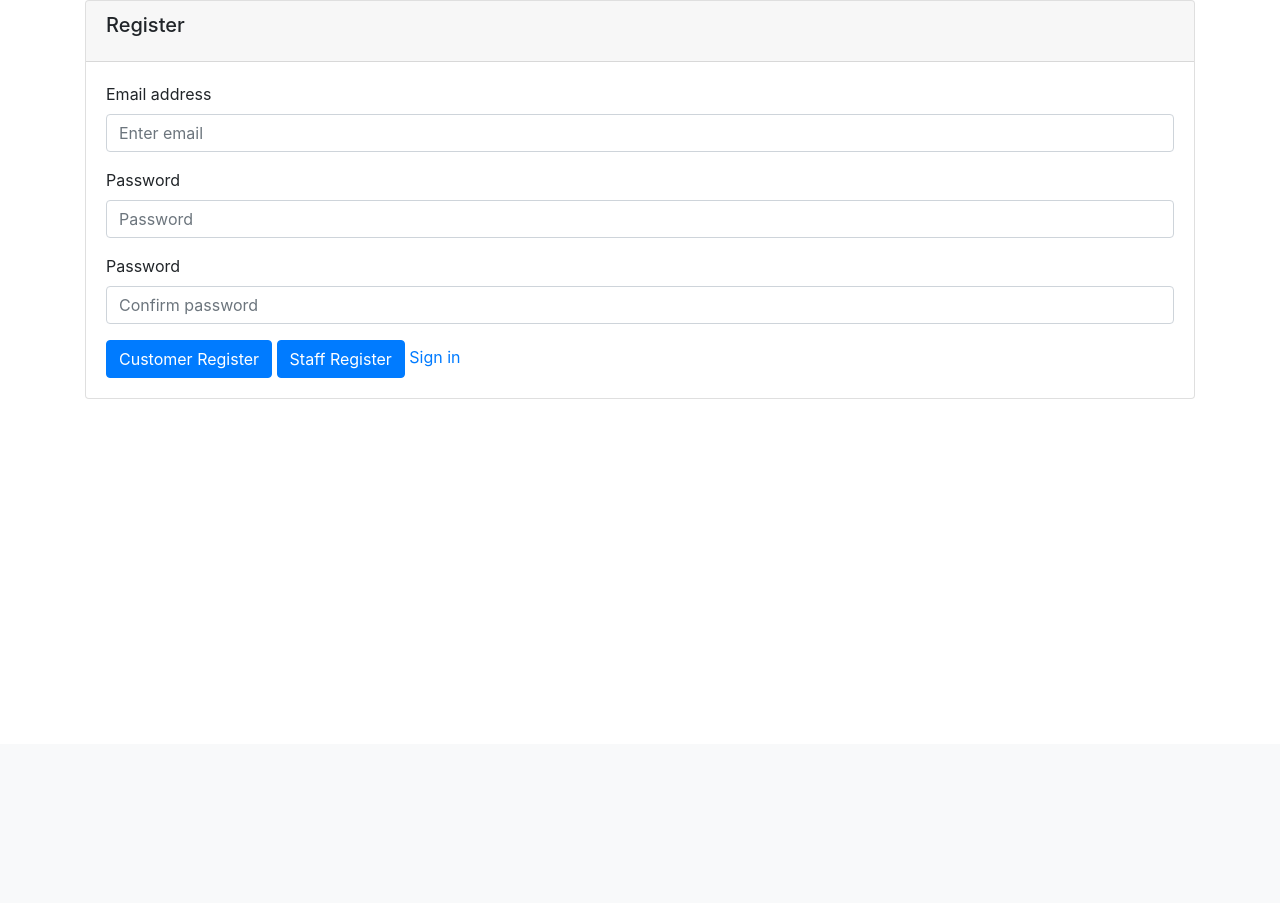
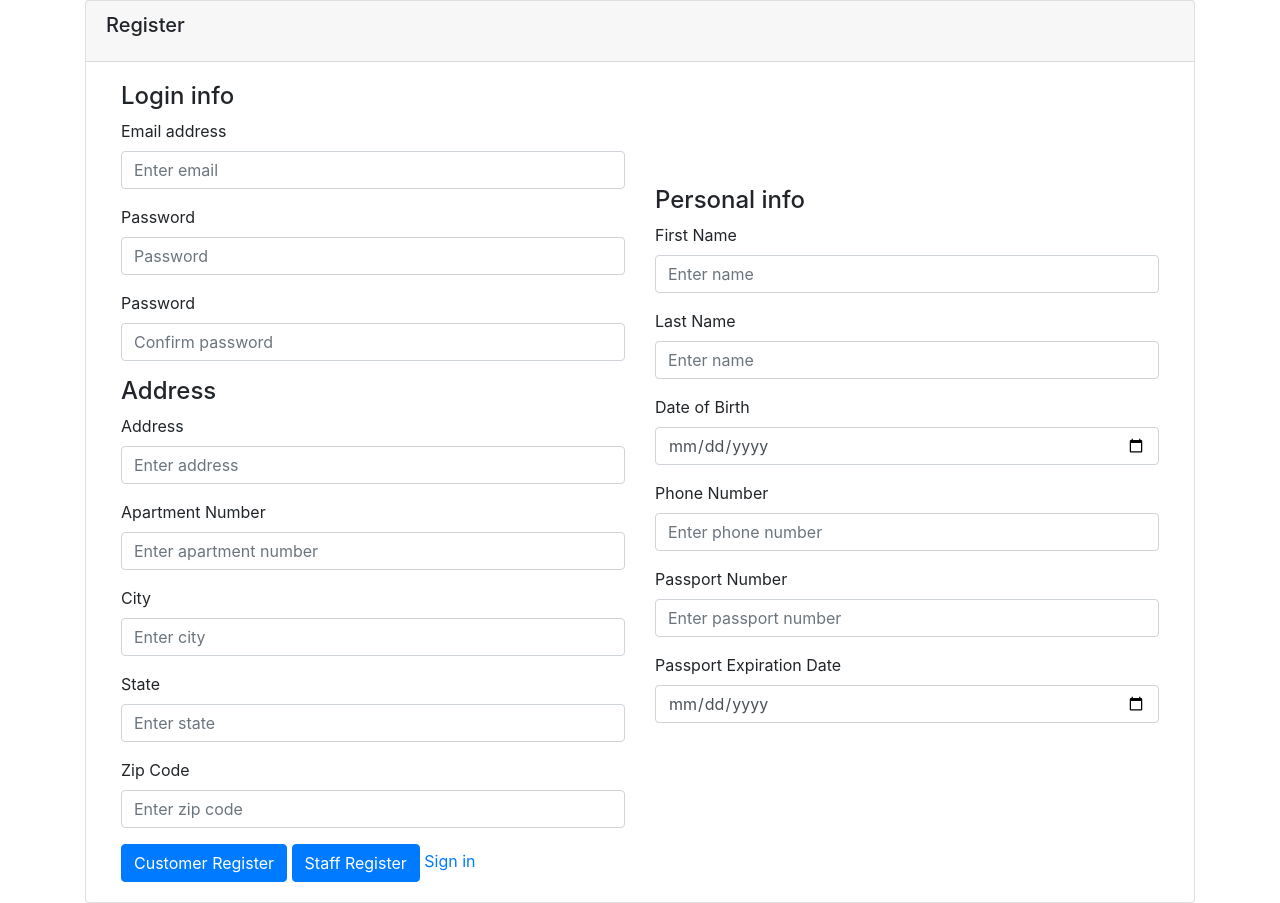
Before and after one commit to dahongj/Airlines, a Flask app: page /register in a window 1280 px wide. Shown: the part 56-959 px from the top of the page. Before the commit the page ends 455 px from the top, so only its background shows below. Run offline with Flask 3, Linux system fonts and the light colour scheme; some libraries are stand-ins or nearby versions.

Commit message:
Registration and encryption added, as well as homepage loading flights by default

```diff
--- a/__init__.py
+++ b/__init__.py
@@ -4,12 +4,8 @@ def create_app():
     app = Flask(__name__)
     app.config['SECRET_KEY'] = 'omegalul'
 
-
-
-    from views import views
     from auth import auth
 
-    app.register_blueprint(views,url_prefix='/')
     app.register_blueprint(auth,url_prefix='/')
 
     return app
--- a/auth.py
+++ b/auth.py
@@ -1,5 +1,6 @@
 from flask import Blueprint, render_template, request, session, url_for, redirect
 import pymysql.cursors
+from hashlib import md5
 
 auth = Blueprint('auth',__name__)
 
@@ -11,26 +12,47 @@ conn = pymysql.connect(host='localhost',
                         charset='utf8mb4',
                         cursorclass=pymysql.cursors.DictCursor)
 
+@auth.route('/')
+def home():
+    cursor = conn.cursor()
+    query = 'SELECT * FROM flight'
+    cursor.execute(query)
+    flights = cursor.fetchall()
+    cursor.close()
+    return render_template('home.html', flights=flights)
+
 @auth.route('/login')
 def login():
-    cursor = conn.cursor()
-    cursor.close()
     return render_template('login.html')
 
 @auth.route('/loginAuth', methods=['GET', 'POST'])
 def loginAuth():
     email = request.form['email']
     password = request.form['password']
+
+
     cursor = conn.cursor()
-    query = 'SELECT email, first_name, last_name FROM customer WHERE email = %s and password = %s'
-    cursor.execute(query, (email, password))
-    data = cursor.fetchone()
     query = 'SELECT * FROM flight'
     cursor.execute(query)
     flights = cursor.fetchall()
+
+    #legacy code since our test cases aren't encrypted
+    query = 'SELECT email, first_name, last_name FROM customer WHERE email = %s and password = %s'
+    cursor.execute(query, (email, password))
+    user = cursor.fetchone()
+
     cursor.close()
-    if(data):
-        session['user'] = {'email': data['email'], 'first_name': data['first_name'], 'last_name': data['last_name']}
+    if(user):
+        session['user'] = {'email': user['email'], 'first_name': user['first_name'], 'last_name': user['last_name']}
+        return render_template('home.html', name=session['user']['first_name'] + ' ' + session['user']['last_name'], flights=flights)
+
+    cursor = conn.cursor()
+    query = 'SELECT email, first_name, last_name FROM customer WHERE email = %s and password = %s'
+    cursor.execute(query, (email, md5(password.encode()).hexdigest()))
+    user = cursor.fetchone()
+
+    if(user):
+        session['user'] = {'email': user['email'], 'first_name': user['first_name'], 'last_name': user['last_name']}
         return render_template('home.html', name=session['user']['first_name'] + ' ' + session['user']['last_name'], flights=flights)
     else:
         error = 'Invalid login or username'
@@ -43,3 +65,45 @@ def logout():
 @auth.route('/register')
 def sign_up():
     return render_template('register.html')
+
+@auth.route('/registerAuth', methods=['GET', 'POST'])
+def registerAuth():
+
+    password = request.form['password']
+    confirm_password = request.form['confirm password']
+
+    if(password != confirm_password):
+        error = "Passwords don't match"
+        return render_template('register.html', error=error)
+    password = md5(password.encode()).hexdigest()
+
+    email = request.form['email']
+    first_name = request.form['first name']
+    last_name = request.form['last name']
+    date_of_birth = request.form['date of birth']
+    address = request.form['address']
+    building_number = address.split()[0]
+    apartment_number = request.form['apartment number']
+    if apartment_number == '':
+        apartment_number = "NULL"
+    street = ' '.join(address.split()[1:])
+    city = request.form['city']
+    state = request.form['state']
+    zip_code = request.form['zip code']
+    passport_number = request.form['passport number']
+    passport_expiration = request.form['passport expiration date']
+    phone_number = request.form['phone number']
+    cursor = conn.cursor()
+    query = 'SELECT * FROM customer WHERE email = %s'
+    cursor.execute(query, (email))
+    data = cursor.fetchone()
+    error = None
+    if(data):
+        error = "This user already exists"
+        return render_template('register.html', error=error)
+    else:
+        ins = 'INSERT INTO customer VALUES(%s, %s, %s, %s, %s, %s, %s, %s, %s, %s, %s, %s, %s, %s)'
+        cursor.execute(ins, (email, last_name, first_name, date_of_birth, password, building_number, street, apartment_number, city, state, zip_code, passport_number, passport_expiration, phone_number))
+        conn.commit()
+        cursor.close()
+        return render_template('login.html')
--- a/templates/register.html
+++ b/templates/register.html
@@ -9,6 +9,10 @@
 				</div>
 				<div class="card-body">
 					<form action="/registerAuth" method="POST">
+						<div class="container py 5">
+							<div class="row d-flex justify-content-center align-items-center">
+								<div class="col">
+									<h4>Login info</h4>
 									<div class="form-group">
 										<label for="email">Email address</label>
 										<input type="email" class="form-control" id="email" name="email" placeholder="Enter email" required>
@@ -20,6 +24,57 @@
 									<div class="form-group">
 										<label for="confirm password">Password</label>
 										<input type="password" class="form-control" id="confirm password" name="confirm password" placeholder="Confirm password" required>
+									</div>
+									<h4>Address</h4>
+									<div class="form-group">
+										<label for="address">Address</label>
+										<input type="text" class="form-control" id="address" name="address" placeholder="Enter address" required>
+									</div>
+									<div class="form-group">
+										<label for="apartment number">Apartment Number</label>
+										<input type="text" class="form-control" id="apartment number" name="apartment number" placeholder="Enter apartment number">
+									</div>
+									<div class="form-group">
+										<label for="city">City</label>
+										<input type="text" class="form-control" id="city" name="city" placeholder="Enter city" required>
+									</div>
+									<div class="form-group">
+										<label for="state">State</label>
+										<input type="text" class="form-control" id="state" name="state" placeholder="Enter state" required>
+									</div>
+									<div class="form-group">
+										<label for="zip code">Zip Code</label>
+										<input type="text" class="form-control" id="zip code" name="zip code" placeholder="Enter zip code" required>
+									</div>
+
+								</div>
+							<div class="col">
+								<h4>Personal info</h4>
+								<div class="form-group">
+									<label for="first name">First Name</label>
+									<input type="text" class="form-control" id="first name" name="first name" placeholder="Enter name" required>
+								</div>
+								<div class="form-group">
+									<label for="last name">Last Name</label>
+									<input type="text" class="form-control" id="last name" name="last name" placeholder="Enter name" required>
+								</div>
+								<div class="form-group">
+									<label for="date-of-birth">Date of Birth</label>
+									<input type="date" class="form-control" id="date of birth" name="date of birth" required>
+								</div>
+								<div class="form-group">
+									<label for="phone number">Phone Number</label>
+									<input type="text" class="form-control" id="phone number" name="phone number" placeholder="Enter phone number" required>
+								</div>
+								<div class="form-group">
+									<label for="passport number">Passport Number</label>
+									<input type="text" class="form-control" id="passport number" name="passport number" placeholder="Enter passport number" required>
+								</div>
+								<div class="form-group">
+									<label for="passport expiration date">Passport Expiration Date</label>
+									<input type="date" class="form-control" id="passport expiration date" name="passport expiration date" required>
+								</div>
+							</div>
 						</div>
 							<button type="submit" class="btn btn-primary">Customer Register</button>
 							{% if error %}
@@ -39,8 +94,6 @@
 						</form>
 					</div>
 				</div>
-
-
 			</div>
 		</div>
 {%endblock%}
```
Lines whose indentation alone changed are shown as unchanged.
